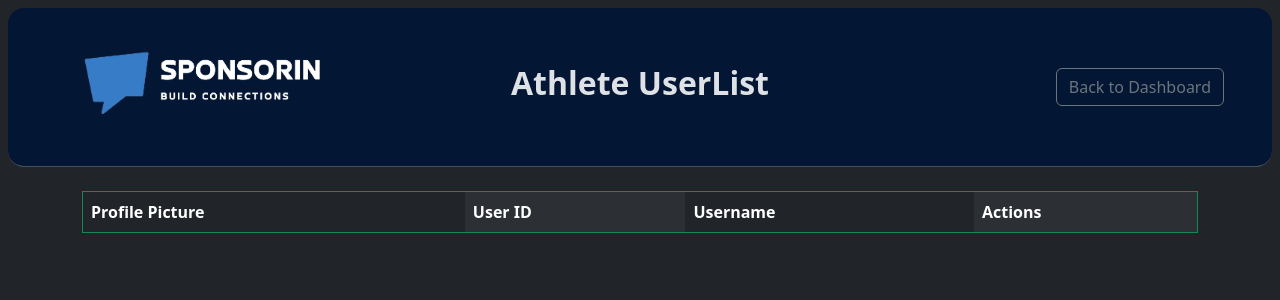
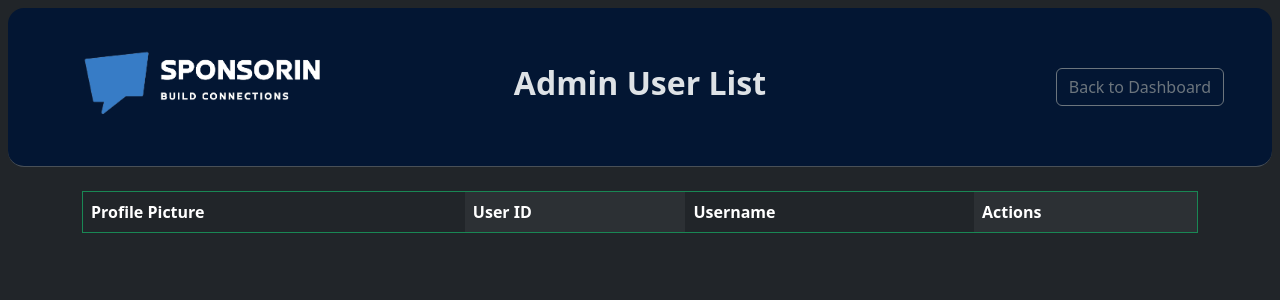
Before and after one commit to twosize/SponsorIN, a Flask app: template templates/admin_user_list.html in a window 1280 px wide. Shown: the top 300 px of the page. Run offline with Flask 3, Linux system fonts and the light colour scheme; the template is opened without the code that fills it, so the values that code supplies are empty.

Commit message:
Fixed a typo

```diff
--- a/templates/admin_user_list.html
+++ b/templates/admin_user_list.html
@@ -36,7 +36,7 @@
         </a>
       </div>
       <div class="col-sm-3 text-center">
-        <h2 class="fw-bold">Athlete UserList</h2>
+        <h2 class="fw-bold">Admin User List</h2>
       </div>
       <div class="col-md-3 text-end">
         <a
```
